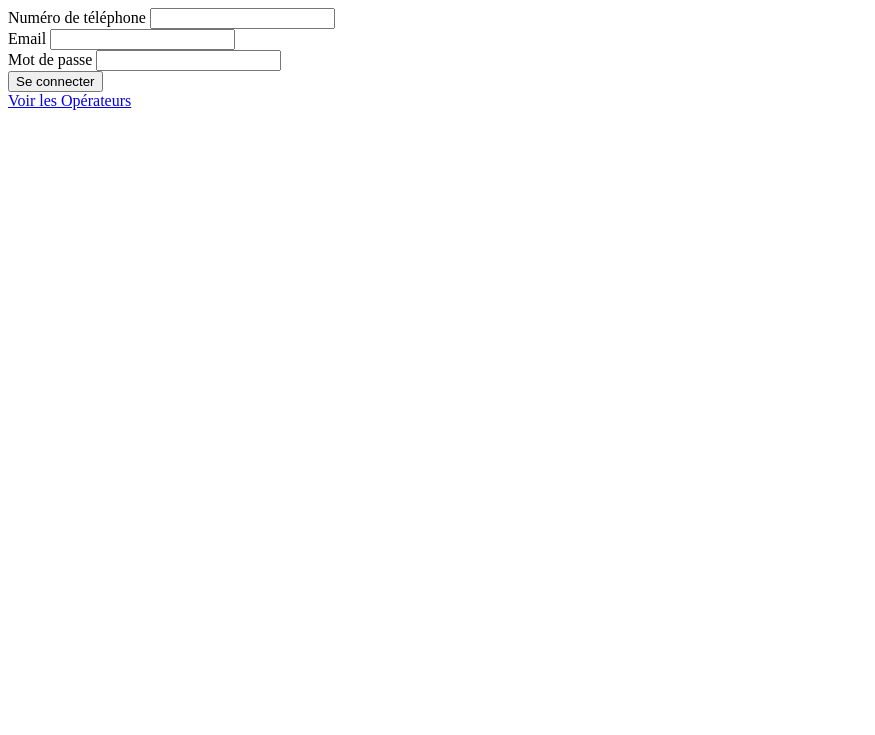
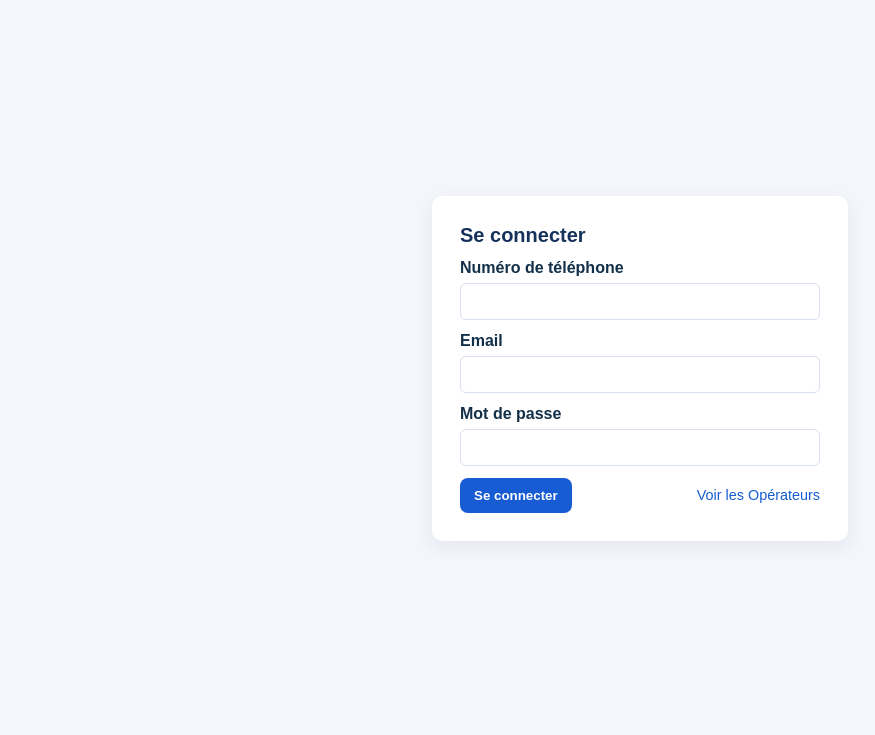
Before and after one commit to iraka5/MobilMoney_ETU4106_ETU4194, a CodeIgniter 4 app: the page made by app/Views/login.php in a window 1280 px wide. Shown: the top 735 px of the page, without its empty margins (0-875 px from the left). Run offline with PHP 8.4 and a stand-in for CodeIgniter, Linux system fonts and the light colour scheme; the template is opened without the code that fills it, so the values that code supplies are empty; some libraries are stand-ins or nearby versions.

Commit message:
style.css et corrections base locale

```diff
--- a/app/Views/login.php
+++ b/app/Views/login.php
@@ -3,33 +3,31 @@
 <head>
     <meta charset="UTF-8">
     <meta name="viewport" content="width=device-width, initial-scale=1.0">
-    <title>Document</title>
+    <title>Connexion</title>
+    <link rel="stylesheet" href="<?= base_url('css/style.css') ?>">
 </head>
 <body>
-    <form id="loginForm" action="<?= base_url('login/check') ?>" method="POST">
-            <div class="mb-3">
+    <div class="login-container">
+        <div class="login-card">
+            <h1>Se connecter</h1>
+            <form id="loginForm" action="<?= base_url('login/check') ?>" method="POST">
                 <label for="numero" class="form-label">Numéro de téléphone</label>
                 <input type="text" id="numero" name="numero" class="form-control" required>
-                <div id="numeroError" class="text-danger mt-1"></div>
-            </div>
+                <div id="numeroError" class="text-danger"></div>
 
-            <div class="mb-3">
                 <label for="email" class="form-label">Email</label>
                 <input type="email" id="email" name="email" class="form-control" required>
-            </div>
 
-            <div class="mb-3">
                 <label for="mdp" class="form-label">Mot de passe</label>
                 <input type="password" id="mdp" name="mdp" class="form-control" required>
-            </div>
 
-            <button type="submit" class="btn btn-primary">Se connecter</button>
-        </form>
-
-
-        <a href="<?= base_url('/operateurs') ?>" class="btn btn-primary">
-    <i class="bi bi-list-ul"></i> Voir les Opérateurs
-</a>
+                <div class="login-actions">
+                    <button type="submit" class="btn btn-primary">Se connecter</button>
+                    <a href="<?= base_url('/operateurs') ?>" class="small-link">Voir les Opérateurs</a>
+                </div>
+            </form>
+        </div>
+    </div>
         <script>
         document.getElementById('loginForm').addEventListener('submit', function(e) {
             const numeroInput = document.getElementById('numero');
--- a/app/Views/operateur/index.php
+++ b/app/Views/operateur/index.php
@@ -3,9 +3,9 @@
 <head>
     <meta charset="UTF-8">
     <title>Liste des opérateurs</title>
+    <link rel="stylesheet" href="<?= base_url('css/style.css') ?>">
 </head>
 <body>
-
 <h2>Liste des opérateurs</h2>
 
 <table border="1">
--- a/base.sql
+++ b/base.sql
@@ -1,7 +1,7 @@
 PRAGMA foreign_keys = ON;
 
 DROP TABLE IF EXISTS transactions;
-DROP TABLE IF EXISTS solde_user;
+DROP TABLE IF EXISTS;
 DROP TABLE IF EXISTS baremeFrais;
 DROP TABLE IF EXISTS users;
 DROP TABLE IF EXISTS type_operation;
--- /dev/null
+++ b/public/css/style.css
@@ -0,0 +1,137 @@
+/* style.css pour operateur.index */
+body {
+    margin: 0;
+    padding: 24px;
+    font-family: Arial, sans-serif;
+    background-color: #f4f6fb;
+    color: #222;
+}
+
+h2 {
+    margin-bottom: 18px;
+    color: #16325c;
+}
+
+table {
+    width: 100%;
+    max-width: 900px;
+    margin-bottom: 24px;
+    border-collapse: collapse;
+    background: #ffffff;
+    box-shadow: 0 1px 4px rgba(28, 46, 83, 0.08);
+}
+
+th,
+td {
+    padding: 12px 14px;
+    text-align: left;
+    border: 1px solid #d9e2ef;
+}
+
+th {
+    background-color: #eaf1fb;
+    color: #0b2554;
+    font-weight: 600;
+}
+
+tr:nth-child(even) {
+    background-color: #f7f9ff;
+}
+
+a {
+    color: #175cd3;
+    text-decoration: none;
+}
+
+a:hover {
+    text-decoration: underline;
+}
+
+body > h2,
+body > table {
+    margin-left: auto;
+    margin-right: auto;
+}
+
+/* Styles pour la page de login */
+.login-container {
+    min-height: 80vh;
+    display: flex;
+    align-items: center;
+    justify-content: center;
+    padding: 24px;
+}
+
+.login-card {
+    width: 360px;
+    background: #ffffff;
+    padding: 28px;
+    border-radius: 10px;
+    box-shadow: 0 6px 18px rgba(22, 50, 92, 0.08);
+}
+
+.login-card h1 {
+    font-size: 20px;
+    margin: 0 0 12px 0;
+    color: #16325c;
+}
+
+.form-label {
+    display: block;
+    margin-bottom: 6px;
+    color: #123049;
+    font-weight: 600;
+}
+
+.form-control {
+    width: 100%;
+    padding: 10px 12px;
+    border: 1px solid #d7e0ef;
+    border-radius: 6px;
+    outline: none;
+    box-sizing: border-box;
+    margin-bottom: 12px;
+}
+
+.form-control:focus {
+    border-color: #175cd3;
+    box-shadow: 0 0 0 3px rgba(23,92,211,0.08);
+}
+
+.btn {
+    display: inline-block;
+    padding: 10px 14px;
+    border-radius: 8px;
+    border: none;
+    cursor: pointer;
+    font-weight: 600;
+}
+
+.btn-primary {
+    background: #175cd3;
+    color: #fff;
+}
+
+.btn-primary:hover {
+    background: #134ab0;
+}
+
+.text-danger {
+    color: #b22222;
+    font-size: 0.9rem;
+}
+
+.login-actions {
+    display: flex;
+    justify-content: space-between;
+    align-items: center;
+    gap: 8px;
+}
+
+.small-link {
+    color: #175cd3;
+    text-decoration: none;
+    font-size: 0.9rem;
+}
+
+.small-link:hover { text-decoration: underline; }
```
